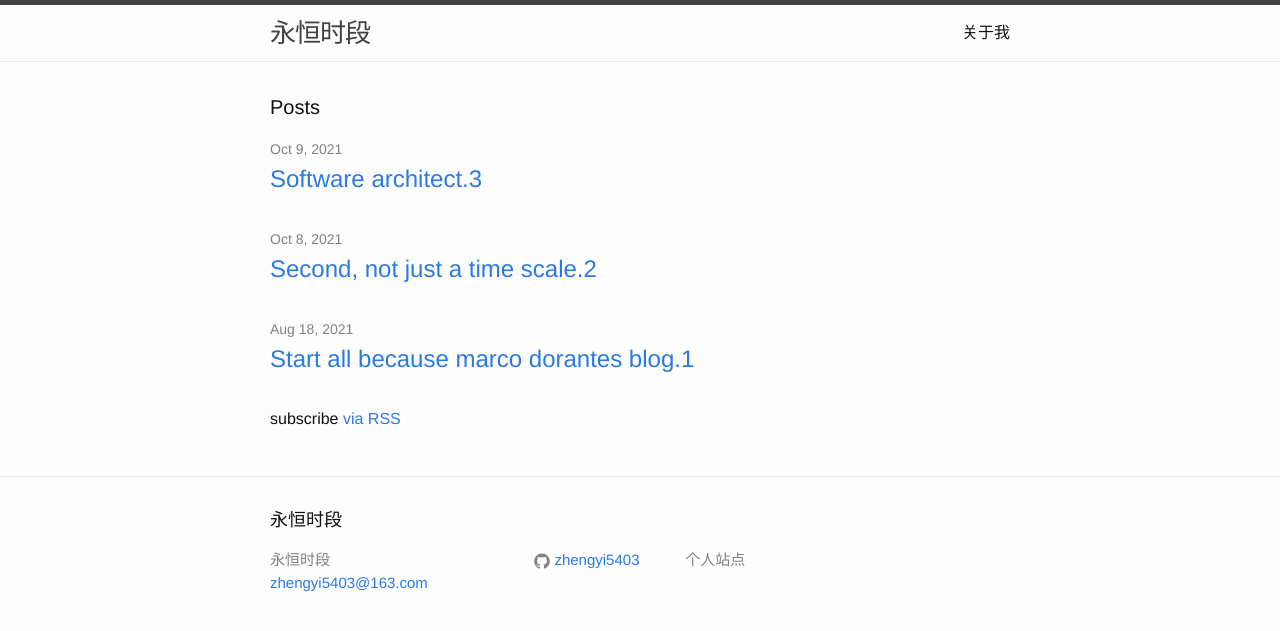
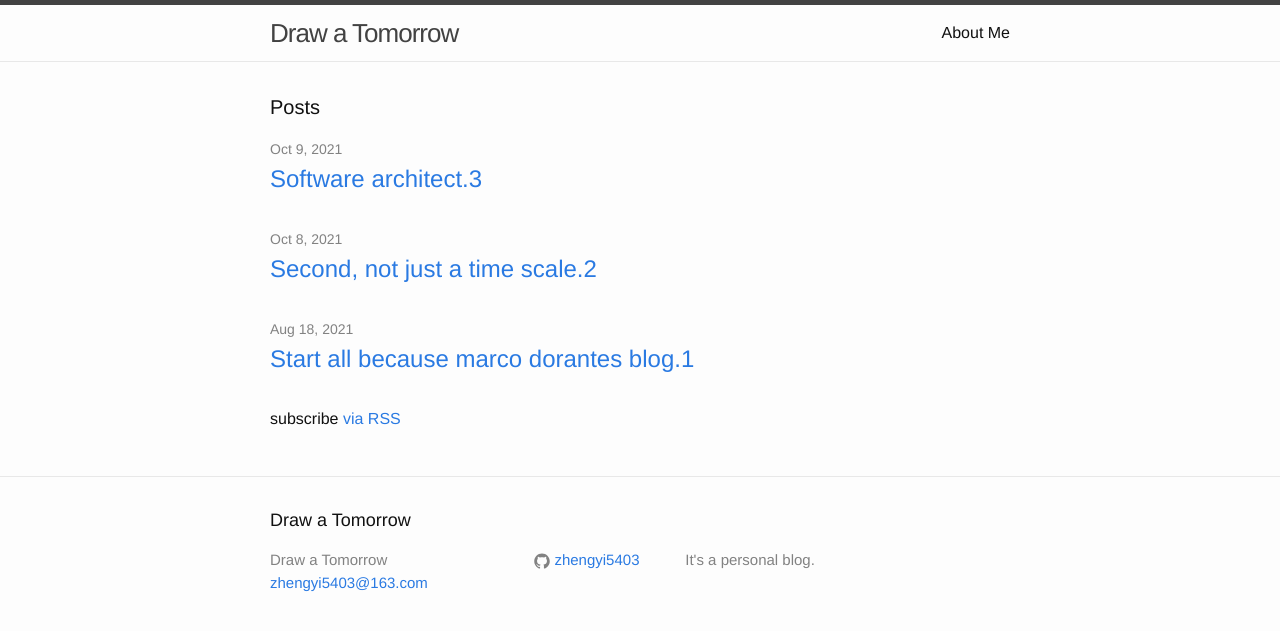
Before and after one commit to zhengyi5403/zhengyi5403.github.io, a Jekyll site: the page built from index.html, in a window 1280 px wide. Shown: the top 631 px of the page. Built offline with Jekyll 4.4.1, drawn with Linux system fonts in a browser that asks for light colours.

Commit message:
change blog Title

```diff
--- a/_config.yml
+++ b/_config.yml
@@ -1,8 +1,8 @@
 # Site settings
-title: 永恒时段
+title: Draw a Tomorrow
 email: zhengyi5403@163.com
 description: > # this means to ignore newlines until "baseurl:"
-     个人站点
+     It's a personal blog.
 baseurl: "" # the subpath of your site, e.g. /blog/
 url: "http://zhengyi5403.github.io/" # the base hostname & protocol for your site
 #twitter_username: zhengyi5403
--- a/about.md
+++ b/about.md
@@ -1,6 +1,6 @@
 ---
 layout: page
-title: 关于我
+title: About Me
 permalink: /about/
 ---
 #
```
